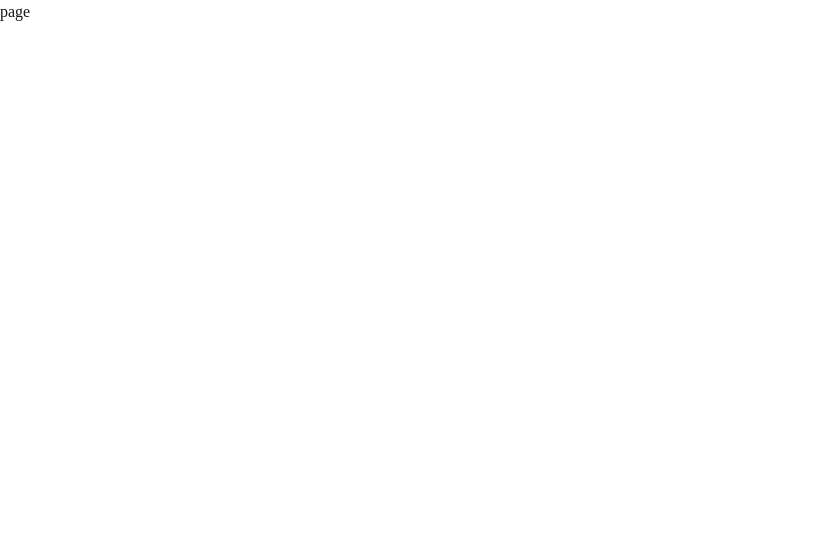
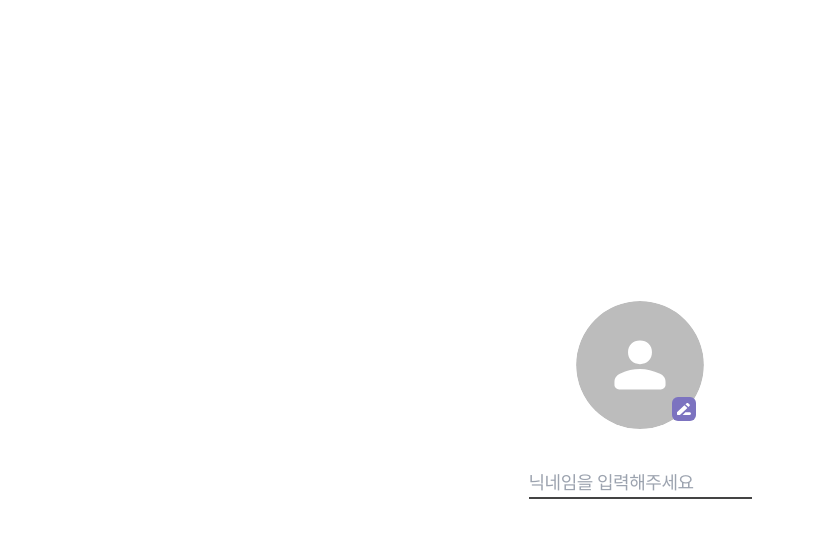
Before and after one commit to tukorea-2024-s3-10/eatfit-frontend, a Next.js app: page /profile-setup in a window 1280 px wide. Shown: the top 538 px of the page, without its empty margins (0-815 px from the left). Built offline with nearby package versions, Linux system fonts and the light colour scheme; a web font is replaced by a local one.

Commit message:
[Feat] Test위한 env파일 추가 및 page수정

```diff
--- a/src/app/login/page.tsx
+++ b/src/app/login/page.tsx
@@ -3,15 +3,21 @@
 
 const page = () => {
     // 네이버 로그인 요청
+    // const handleNaverLogin = () => {
+    //     window.location.href =
+    //         "http://localhost:8080/oauth2/authorization/naver";
+    // };
     const handleNaverLogin = () => {
-        window.location.href =
-            "http://localhost:8080/oauth2/authorization/naver";
+        window.location.href = `${process.env.NEXT_PUBLIC_API_BASE_URL}/oauth2/authorization/naver`;
     };
 
     // 카카오 로그인 요청
+    // const handleKakaoLogin = () => {
+    //     window.location.href =
+    //         "http://localhost:8080/oauth2/authorization/kakao";
+    // };
     const handleKakaoLogin = () => {
-        window.location.href =
-            "http://localhost:8080/oauth2/authorization/kakao";
+        window.location.href = `${process.env.NEXT_PUBLIC_API_BASE_URL}/oauth2/authorization/kakao`;
     };
 
     return (
--- a/src/app/profile-setup/page.tsx
+++ b/src/app/profile-setup/page.tsx
@@ -1,12 +1,48 @@
+"use client";
 import React from "react";
+import ImageUploader from "../components/ImageUploader/ImageUploader";
+import NickNameInputField from "../components/InputField/NickNameInputField";
+import { useState } from "react";
 
-const page = () => {
-    return <div>page</div>;
+const Page = () => {
+    const [nickName, setnickName] = useState("");
+    const [error, setError] = useState("");
+
+    const validatedNickname = (value: string) => {
+        const trimValue = value.trim();
+
+        if (trimValue.length <= 1 || trimValue.length > 12) {
+            return "닉네임은 2~12자로 입력해주세요.";
+        }
+
+        if (!/^[가-힣a-zA-Z0-9]+$/.test(trimValue)) {
+            return "닉네임은 한글, 영어, 숫자만 사용할 수 있습니다.";
+        }
+
+        return "";
+    };
+
+    const handleChange = (e: React.ChangeEvent<HTMLInputElement>) => {
+        const newValue = e.target.value;
+        setnickName(newValue);
+
+        const validatedError = validatedNickname(newValue);
+        setError(validatedError);
+    };
+
+    return (
+        <div className="flex justify-center h-screen items-center flex-col space-y-10 bg-white">
+            {/* ImageUploader */}
+            <ImageUploader />
+            {/* NicknameInputFeild */}
+            <NickNameInputField
+                value={nickName}
+                placeholder="닉네임을 입력해주세요"
+                onChange={handleChange}
+                error={error}
+            />
+        </div>
+    );
 };
 
-export default page;
-
-// imageUploader
-// RiInputField
-// buttonGroup
-// multiSelectButtonGroup
+export default Page;
```
